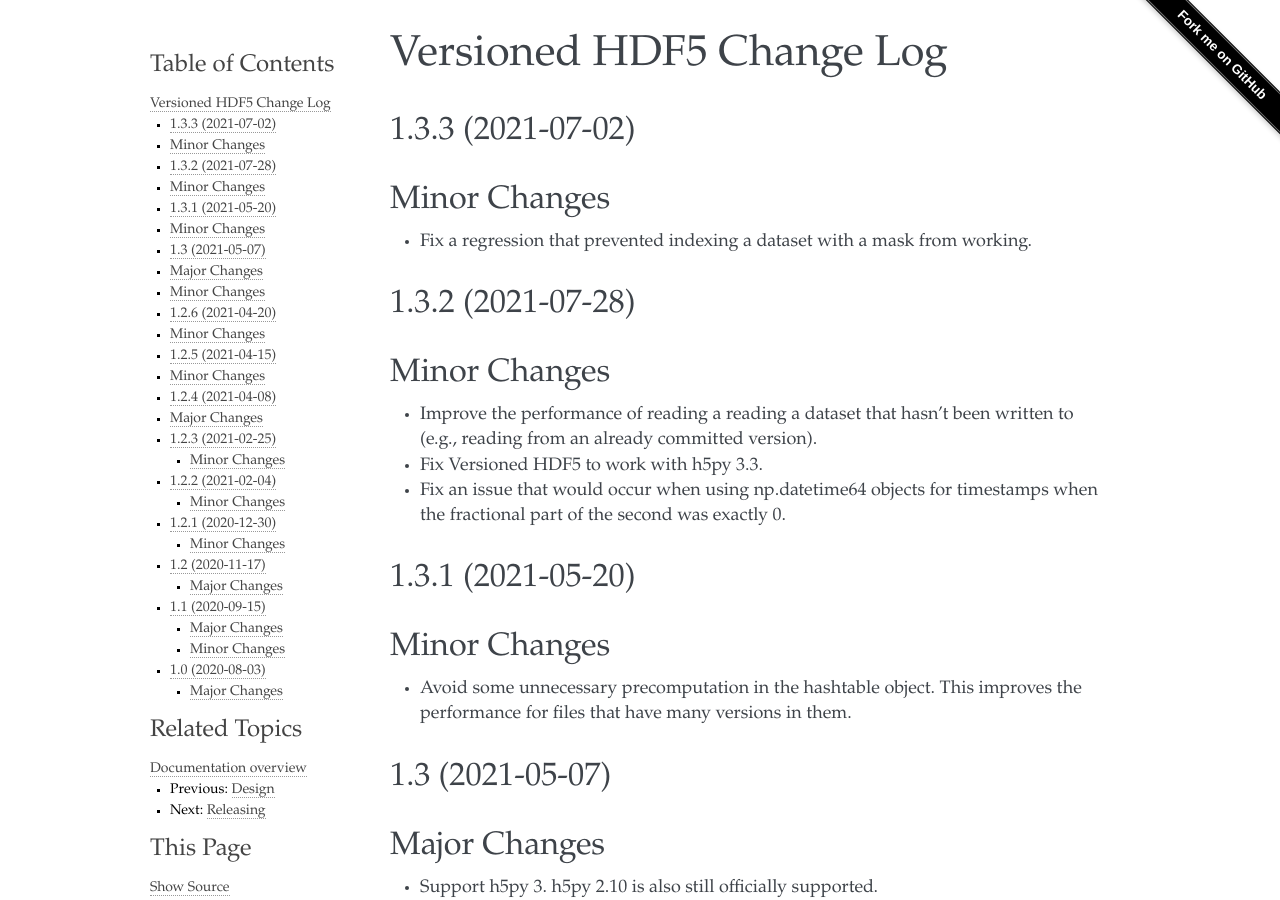
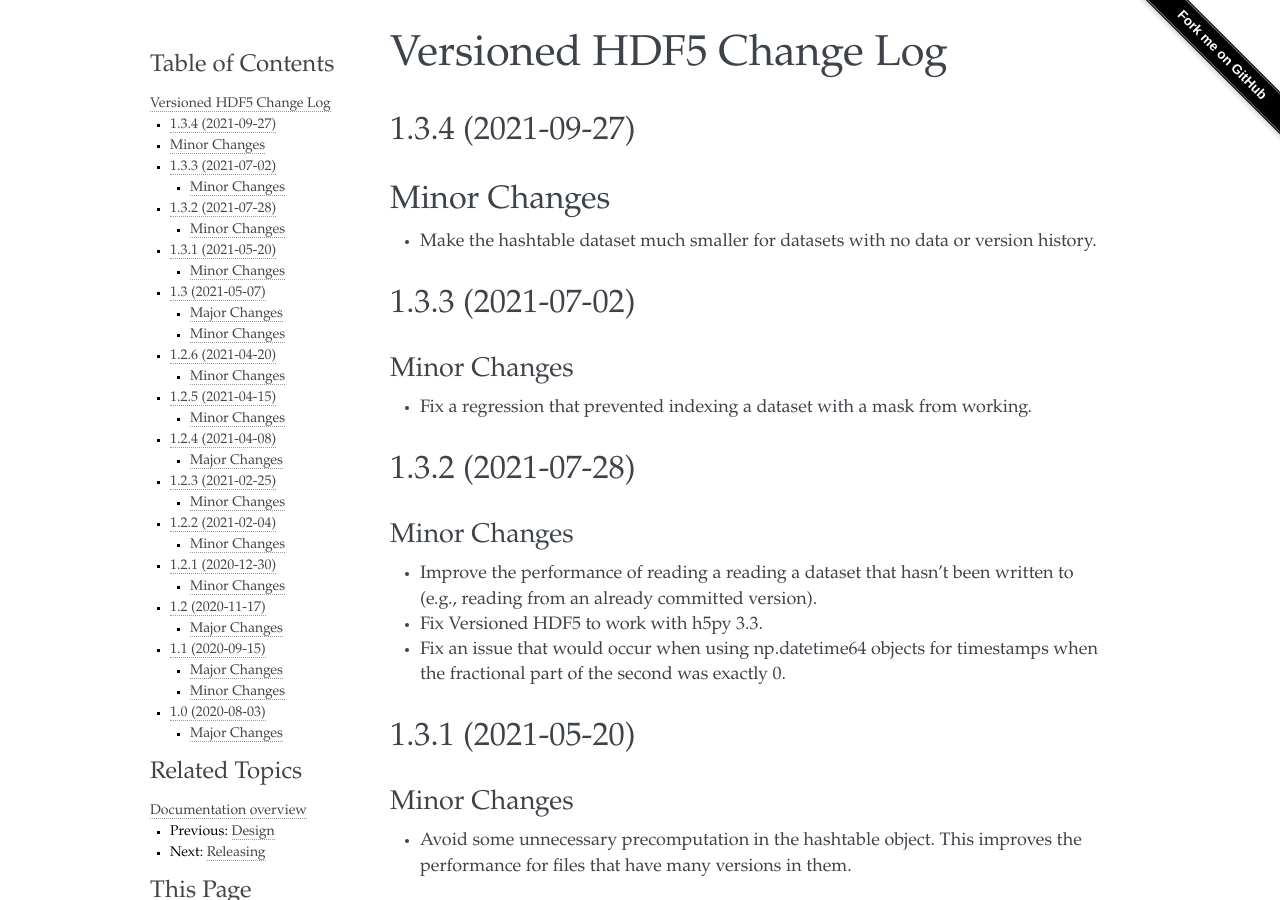
Before and after one commit to deshaw/versioned-hdf5, a Sphinx documentation site: the page built from docs/changelog.md, in a window 1280 px wide and 900 px high. Built offline with Sphinx 7.4.7, drawn with Linux system fonts in a browser that asks for light colours.

Commit message:
Update release notes for 1.3.4
Also fix the formatting of the headers in the changelog.

```diff
--- a/docs/changelog.md
+++ b/docs/changelog.md
@@ -1,15 +1,22 @@
 Versioned HDF5 Change Log
 =========================
 
+## 1.3.4 (2021-09-27)
+
+## Minor Changes
+
+- Make the hashtable dataset much smaller for datasets with no data or version
+  history.
+
 ## 1.3.3 (2021-07-02)
 
-## Minor Changes
+### Minor Changes
 
 - Fix a regression that prevented indexing a dataset with a mask from working.
 
 ## 1.3.2 (2021-07-28)
 
-## Minor Changes
+### Minor Changes
 
 - Improve the performance of reading a reading a dataset that hasn't been
   written to (e.g., reading from an already committed version).
@@ -21,14 +28,14 @@ Versioned HDF5 Change Log
 
 ## 1.3.1 (2021-05-20)
 
-## Minor Changes
+### Minor Changes
 
 - Avoid some unnecessary precomputation in the hashtable object. This improves
   the performance for files that have many versions in them.
 
 ## 1.3 (2021-05-07)
 
-## Major Changes
+### Major Changes
 
 - Support h5py 3. h5py 2.10 is also still officially supported.
 
@@ -41,7 +48,7 @@ Versioned HDF5 Change Log
 - Add helper function {any}`recreate_dataset` for more advanced version
   replaying functionality.
 
-## Minor Changes
+### Minor Changes
 
 - Disallow accessing vfile[version] before version has been committed. Doing
   so previously could lead to inconsistencies.
@@ -57,7 +64,7 @@ Versioned HDF5 Change Log
 
 ## 1.2.6 (2021-04-20)
 
-## Minor Changes
+### Minor Changes
 
 - Fix a bug where chunks could be deleted from a dataset.
 
@@ -65,13 +72,13 @@ Versioned HDF5 Change Log
 
 ## 1.2.5 (2021-04-15)
 
-## Minor Changes
+### Minor Changes
 
 - Fix a bug where attrs could be deleted from a dataset.
 
 ## 1.2.4 (2021-04-08)
 
-## Major Changes
+### Major Changes
 
 - Many improvements to performance throughout the library, particularly for
   datasets with many chunks, and for looking up versions by timestamp. This
```
